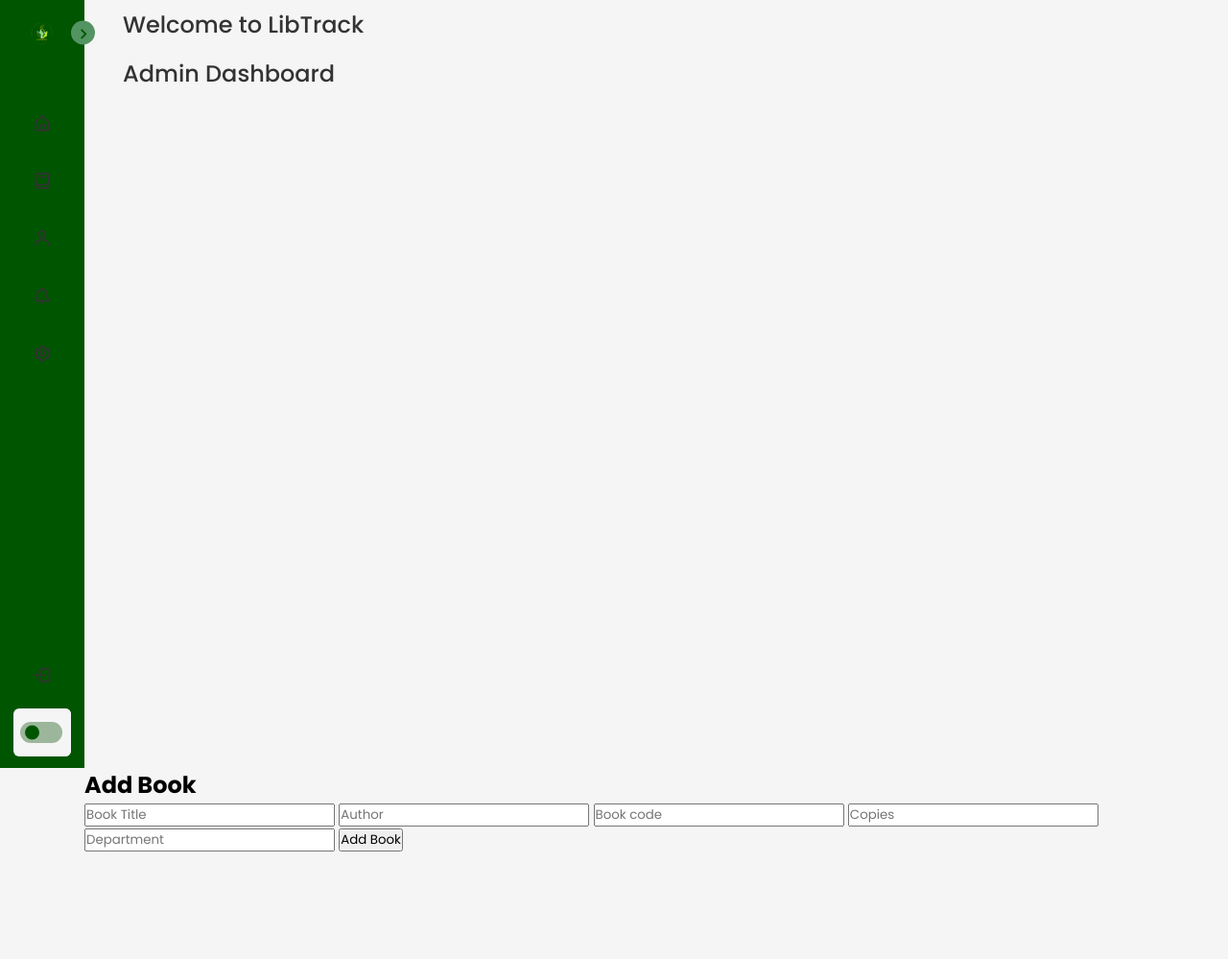
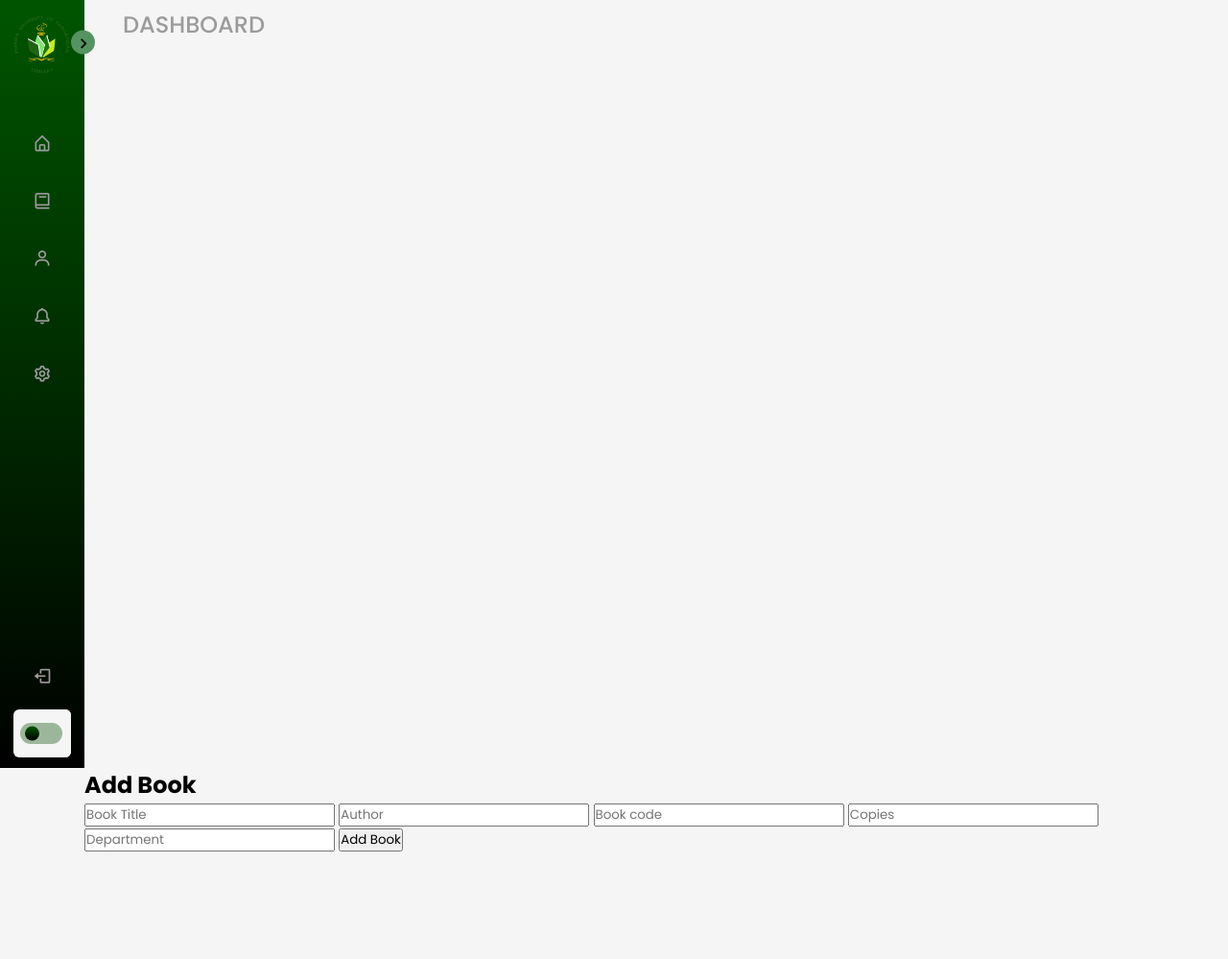
Before and after one commit to tolimatt/libtracker, a PHP site: page /dashboard.php in a window 1280 px wide. Shown: the top 999 px of the page at 96% size. Run offline with PHP 8.4, Linux system fonts and the light colour scheme; a user stored in the database is signed in.

Commit message:
fix dashboard design

```diff
--- a/dashboardCSS.css
+++ b/dashboard.css
@@ -8,21 +8,18 @@
     font-family: 'Poppins', sans-serif;
 }
 
-:root{
+:root {
     --body-color: #f5f5f5;
-    --sidebar-color: #005500;
+    --sidebar-color: linear-gradient(180deg, #005500, #000000);
     --primary-color: #549462;
     --primary-color-light: #f5f5f5;
     --toggle-color: #9cb69b;
-    --text-color: #333;
-
+    --text-color: #9b9b9b;
     --tran-02: all 0.2s ease;
     --tran-03: all 0.3s ease;
     --tran-04: all 0.4s ease;
     --tran-05: all 0.5s ease;
-
 }
-
 body{
     height: 100vh;
     background: var(--body-color);
@@ -108,7 +105,7 @@ body.dark{
 }
 
 .sidebar .image-text img{
-    width: 40px;
+    width: 100px;
     border-radius: 6px;
 }
 
@@ -192,17 +189,17 @@ body.dark .sidebar header .toggle{
 
 .sidebar li a:hover .text,
 .sidebar li a:hover .icon{
-    color: var(--sidebar-color);
+    color: white;
 }
 
 body.dark .sidebar li a:hover .text,
 body.dark .sidebar li a:hover .icon{
-    color: var(--text-color);
+    color: var(white);
 }
 
 .sidebar .menu-bar{
 
-    height: calc(100% - 50px);
+    height: calc(100% - 70px);
     display: flex;
     flex-direction: column;
     justify-content: space-between;
--- a/dashboard.php
+++ b/dashboard.php
@@ -15,7 +15,7 @@ if (!isset($_SESSION['admin_logged_in'])) {
 
 
 
-        <link rel="stylesheet" href="dashboardCSS.css">
+        <link rel="stylesheet" href="dashboard.css">
         <link href='https://unpkg.com/boxicons@2.1.4/css/boxicons.min.css' rel='stylesheet'>
 
 
@@ -100,8 +100,7 @@ if (!isset($_SESSION['admin_logged_in'])) {
     </nav>
         <section class="home">
         <div class="home-content">
-            <div class="text">Welcome to LibTrack</div>
-            <div class="text">Admin Dashboard</div>
+            <div class="text">DASHBOARD</div>
         </section>
 
         <section id="addbook" class="home">
```
